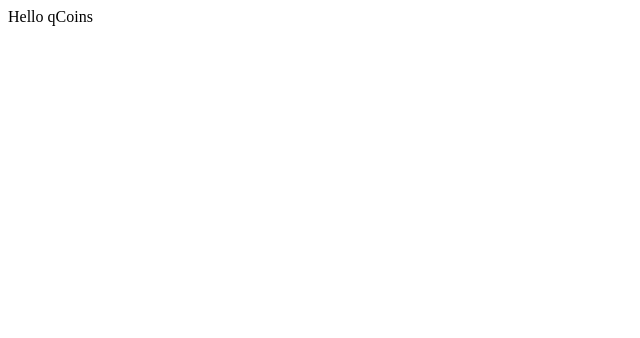
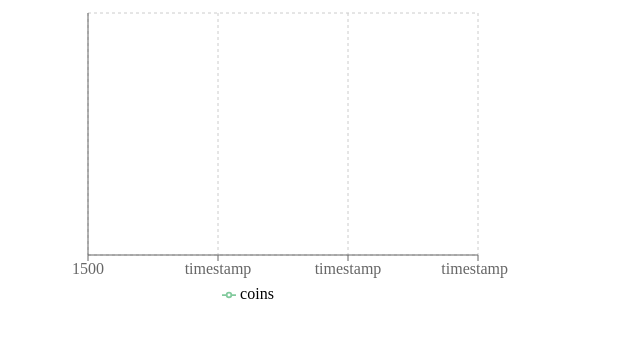
Before and after one commit to neuefische/qcoins-mvp, a React (Create React App) app: page / in a window 1280 px wide. Shown: the top 338 px of the page, without its empty margins (0-640 px from the left). Built offline with nearby package versions, Linux system fonts and the light colour scheme.

Commit message:
Add chart basics

```diff
--- a/package.json
+++ b/package.json
@@ -11,6 +11,7 @@
     "react-dom": "^17.0.1",
     "react-router-dom": "5.2.0",
     "react-scripts": "4.0.0",
+    "recharts": "^1.8.5",
     "styled-components": "5.2.0",
     "web-vitals": "0.2.4"
   },
--- a/src/App.js
+++ b/src/App.js
@@ -1,5 +1,11 @@
+import Chart from './components/Chart.js'
+
 function App() {
-    return <div>Hello qCoins</div>;
+  return (
+    <div>
+      <Chart />
+    </div>
+  )
 }
 
-export default App;
+export default App
--- /dev/null
+++ b/src/components/Chart.js
@@ -0,0 +1,63 @@
+import {
+  LineChart,
+  Line,
+  XAxis,
+  YAxis,
+  CartesianGrid,
+  Tooltip,
+  Legend,
+} from 'recharts'
+
+const data = [
+  {
+    name: '1500',
+    saving: 1,
+  },
+  {
+    name: 'timestamp',
+    saving: 4,
+  },
+  {
+    name: 'timestamp',
+    saving: 5,
+  },
+  {
+    name: 'timestamp',
+    saving: 3,
+  },
+  {
+    name: 'timestamp',
+    saving: 6,
+  },
+  {
+    name: 'timestamp',
+    saving: 6,
+  },
+  {
+    name: 'timestamp',
+    saving: 7,
+  },
+]
+
+export default function Chart() {
+  return (
+    <LineChart
+      width={500}
+      height={300}
+      data={data}
+      margin={{
+        top: 5,
+        right: 30,
+        left: 20,
+        bottom: 5,
+      }}
+    >
+      <CartesianGrid strokeDasharray="3 3" />
+      <XAxis dataKey="name" />
+      <YAxis />
+      <Tooltip />
+      <Legend />
+      <Line type="monotone" dataKey="coins" stroke="#82ca9d" />
+    </LineChart>
+  )
+}
```
Also changed, not shown: 2 other files (tests, documents, lock files or other folders).
